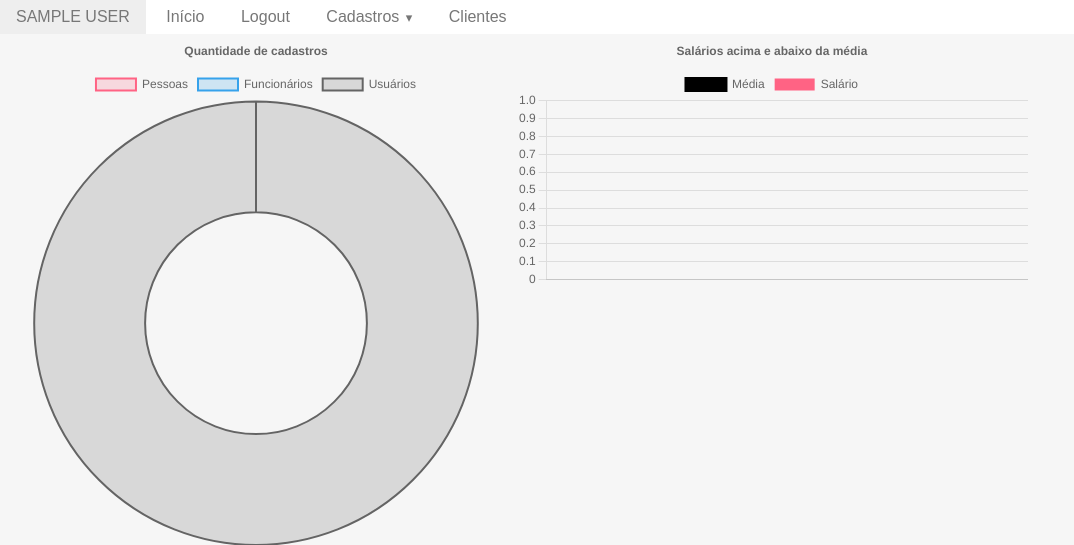
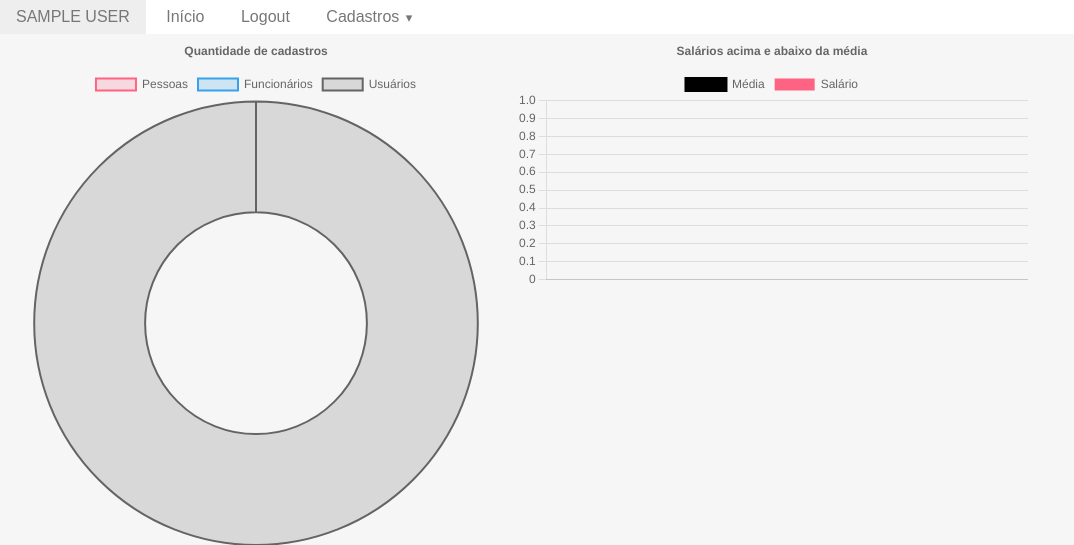
Before and after one commit to BevilaquaBruno/registro-vendas, a PHP site: page /index.php in a window 1280 px wide. Shown: the top 545 px of the page, without its empty margins (0-1074 px from the left). Run offline with PHP 8.4, Linux system fonts and the light colour scheme; the visitor is signed in with stand-in values (Sample User, id 1); data comes from the database, SQL or seed files in the repository; data that the repository does not hold is empty.

Commit message:
atualizado lugar do menu cliente na tela

```diff
--- a/src/views/menu.php
+++ b/src/views/menu.php
@@ -28,15 +28,15 @@
           <li class="pure-menu-item">
             <a href="index.php?m=produto&a=lista" class="pure-menu-link">Produtos</a>
           </li>
+          <li class="pure-menu-item">
+            <a href="index.php?m=cliente&a=lista" class="pure-menu-link">Clientes</a>
+          </li>
           <?php if("A" === $_SESSION['tipo']){ ?>
             <li class="pure-menu-item">
               <a href="index.php?m=usuario&a=lista" class="pure-menu-link">Usuários</a>
             </li>
           <?php } ?>
         </ul>
-      </li>
-      <li class="pure-menu-item">
-        <a href="index.php?m=cliente&a=lista" class="pure-menu-link">Clientes</a>
       </li>
     <?php } ?>
   </ul>
```
